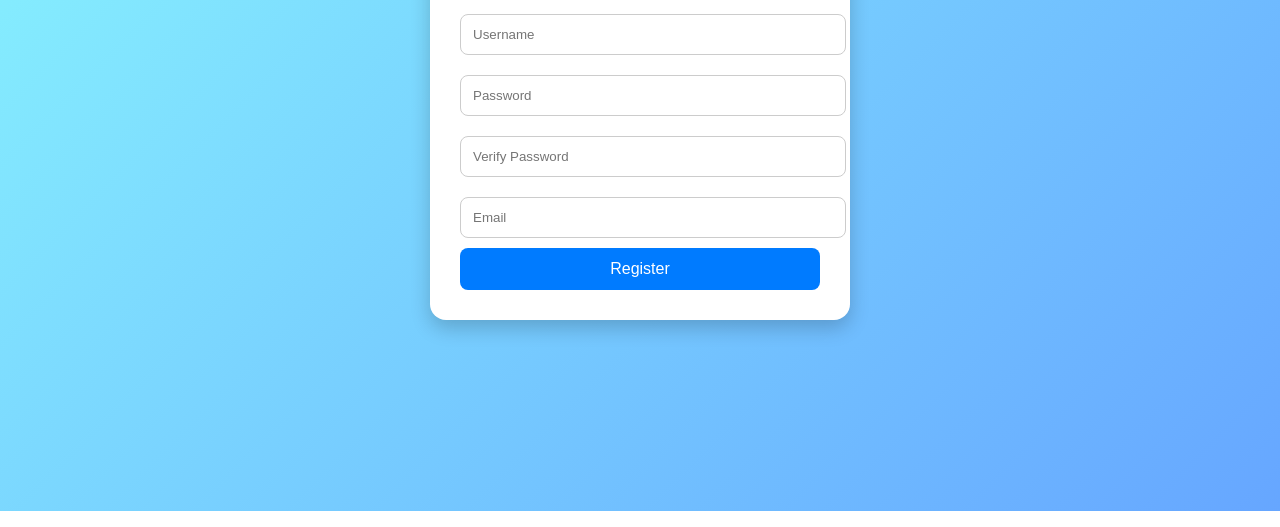
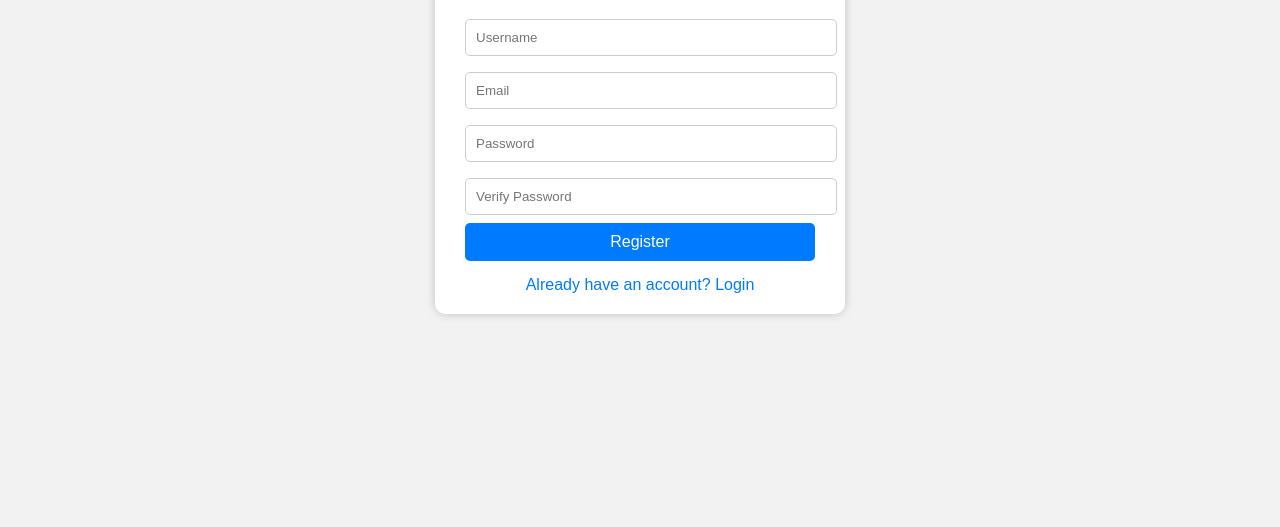
Before and after one commit to vinzentsilva/zentsubscriptions, a plain HTML site: page index.html in a window 1280 px wide. Shown: the part 289-816 px from the top of the page. Drawn offline with Linux system fonts and the light colour scheme.

Commit message:
Update index.html

```diff
--- a/index.html
+++ b/index.html
@@ -2,23 +2,22 @@
 <html lang="en">
 <head>
   <meta charset="UTF-8">
-  <title>Register</title>
+  <title>Register & Login Form</title>
   <style>
     body {
-      background: linear-gradient(135deg, #89f7fe, #66a6ff);
+      font-family: Arial;
+      background: #f2f2f2;
       display: flex;
       justify-content: center;
       align-items: center;
       height: 100vh;
-      font-family: 'Segoe UI', sans-serif;
-      margin: 0;
     }
-    .form-box {
-      background: white;
-      padding: 30px;
-      border-radius: 16px;
-      box-shadow: 0 8px 20px rgba(0,0,0,0.2);
-      width: 360px;
+    .container {
+      background: #fff;
+      padding: 20px 30px;
+      border-radius: 10px;
+      box-shadow: 0 0 10px rgba(0,0,0,0.2);
+      width: 350px;
     }
     h2 {
       text-align: center;
@@ -26,68 +25,103 @@
     }
     input {
       width: 100%;
-      padding: 12px;
-      margin: 10px 0;
+      padding: 10px;
+      margin: 8px 0;
       border: 1px solid #ccc;
-      border-radius: 8px;
+      border-radius: 5px;
     }
     button {
       width: 100%;
-      padding: 12px;
+      padding: 10px;
       background: #007bff;
+      border: none;
       color: white;
-      border: none;
-      border-radius: 8px;
       font-size: 16px;
+      border-radius: 5px;
       cursor: pointer;
     }
     button:hover {
       background: #0056b3;
     }
+    .switch {
+      text-align: center;
+      margin-top: 15px;
+      cursor: pointer;
+      color: #007bff;
+    }
   </style>
 </head>
 <body>
-  <div class="form-box">
+
+<div class="container" id="registerForm">
   <h2>Register</h2>
-    <form id="registerForm">
-      <input type="text" id="username" placeholder="Username" required>
-      <input type="password" id="password" placeholder="Password" required>
-      <input type="password" id="confirm" placeholder="Verify Password" required>
-      <input type="email" id="email" placeholder="Email" required>
-      <button type="submit">Register</button>
-    </form>
+  <input type="text" id="regUsername" placeholder="Username" required>
+  <input type="email" id="regEmail" placeholder="Email" required>
+  <input type="password" id="regPassword" placeholder="Password" required>
+  <input type="password" id="regVerifyPassword" placeholder="Verify Password" required>
+  <button onclick="register()">Register</button>
+  <div class="switch" onclick="toggleForms()">Already have an account? Login</div>
+</div>
+
+<div class="container" id="loginForm" style="display: none;">
+  <h2>Login</h2>
+  <input type="text" id="loginUsername" placeholder="Username" required>
+  <input type="password" id="loginPassword" placeholder="Password" required>
+  <input type="password" id="loginVerifyPassword" placeholder="Verify Password" required>
+  <button onclick="login()">Login</button>
+  <div class="switch" onclick="toggleForms()">Don't have an account? Register</div>
 </div>
 
 <script>
-    const form = document.getElementById('registerForm');
-    form.addEventListener('submit', async function (e) {
-      e.preventDefault();
+  function toggleForms() {
+    const registerForm = document.getElementById('registerForm');
+    const loginForm = document.getElementById('loginForm');
+    if (registerForm.style.display === 'none') {
+      registerForm.style.display = 'block';
+      loginForm.style.display = 'none';
+    } else {
+      registerForm.style.display = 'none';
+      loginForm.style.display = 'block';
+    }
+  }
 
-      const username = document.getElementById('username').value.trim();
-      const password = document.getElementById('password').value;
-      const confirm = document.getElementById('confirm').value;
-      const email = document.getElementById('email').value.trim();
+  function register() {
+    const username = document.getElementById('regUsername').value;
+    const email = document.getElementById('regEmail').value;
+    const password = document.getElementById('regPassword').value;
+    const verifyPassword = document.getElementById('regVerifyPassword').value;
 
-      if (password !== confirm) {
+    if (password !== verifyPassword) {
       alert("Passwords do not match!");
       return;
     }
 
-      const scriptURL = "https://script.google.com/macros/s/AKfycbz9D7IvlqSalWFrHjje4kMyFidySL7rWzxEwsMU5H8Wi168zGegHM8Fw42W1X_8a3-hrA/exec"; // Replace this!
+    alert(`Registration successful!\nUsername: ${username}\nEmail: ${email}`);
 
-      const response = await fetch(scriptURL, {
-        method: 'POST',
-        body: JSON.stringify({ username, password, email }),
-        headers: { 'Content-Type': 'application/json' }
-      });
+    // Clear registration form
+    document.getElementById('regUsername').value = '';
+    document.getElementById('regEmail').value = '';
+    document.getElementById('regPassword').value = '';
+    document.getElementById('regVerifyPassword').value = '';
 
-      if (response.ok) {
-        alert("Registration Successful!");
-        form.reset();
-      } else {
-        alert("Error saving data.");
+    // Switch to login form (no autofill)
+    document.getElementById('registerForm').style.display = 'none';
+    document.getElementById('loginForm').style.display = 'block';
   }
-    });
+
+  function login() {
+    const username = document.getElementById('loginUsername').value;
+    const password = document.getElementById('loginPassword').value;
+    const verifyPassword = document.getElementById('loginVerifyPassword').value;
+
+    if (password !== verifyPassword) {
+      alert("Passwords do not match!");
+      return;
+    }
+
+    alert(`Login successful!\nWelcome, ${username}`);
+  }
 </script>
+
 </body>
 </html>
```
Lines whose indentation alone changed are shown as unchanged.
